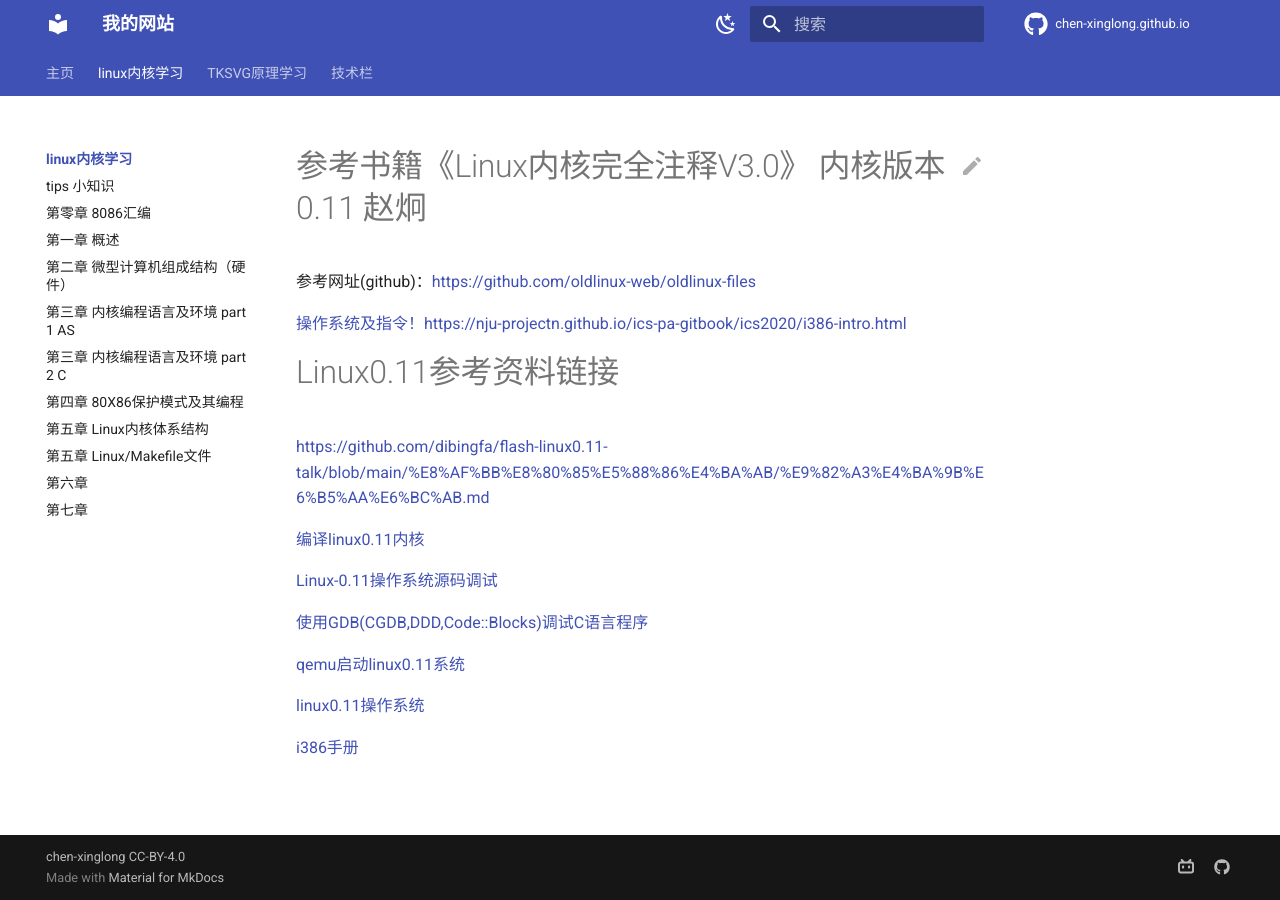
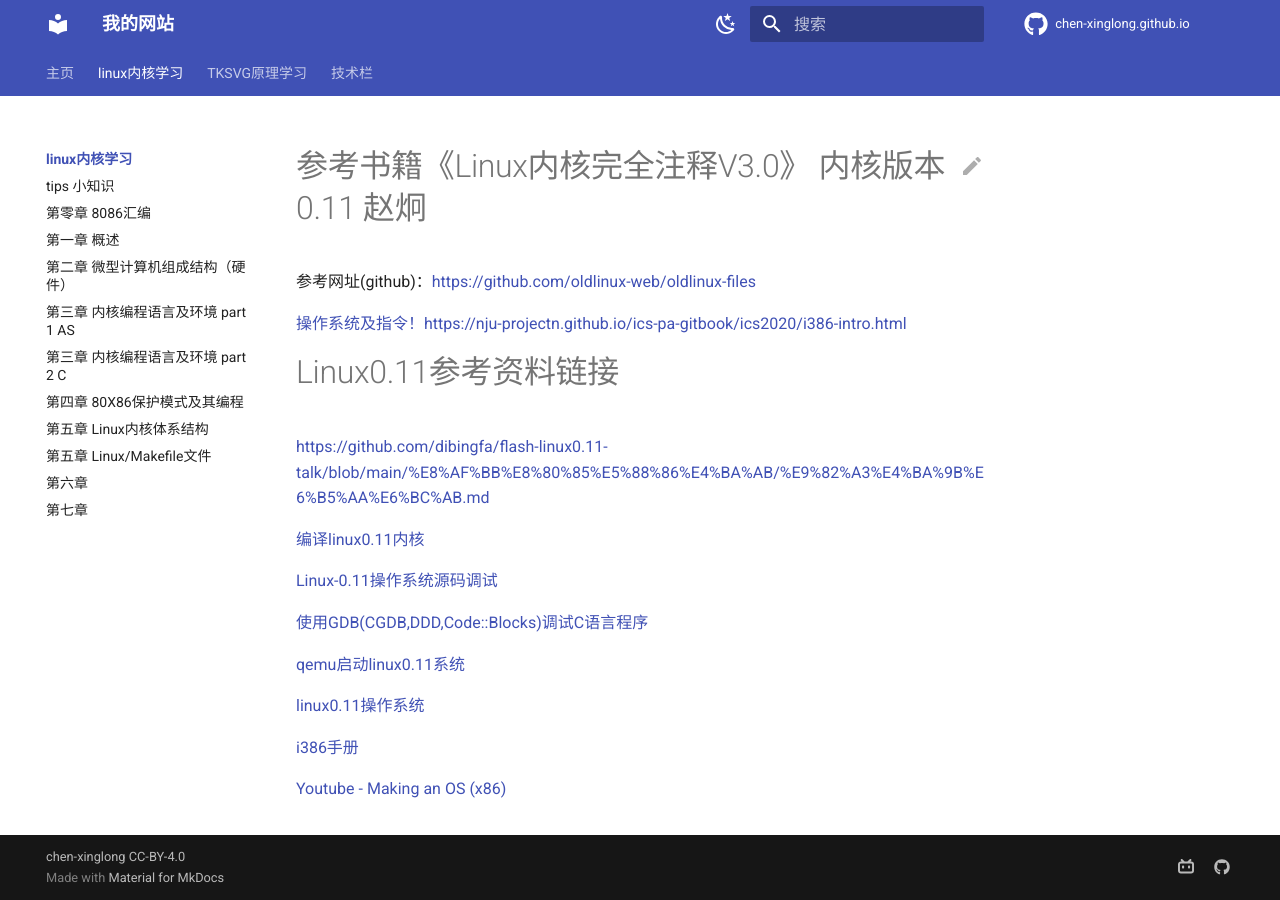
Before and after one commit to chen-xinglong/chen-xinglong.github.io, an MkDocs documentation site: the page built from docs/linux011/index.md, in a window 1280 px wide. Built offline with MkDocs 1.6.1 and Material for MkDocs 9.7.7, drawn with Linux system fonts in a browser that asks for light colours; comment, search, counter and statistics services are not loaded.

Commit message:
modify docs/index011.md

```diff
--- a/docs/linux011/index.md
+++ b/docs/linux011/index.md
@@ -18,3 +18,5 @@
 [linux0.11操作系统](https://github.com/TonyWriting/Linux0.11)
 
 [i386手册](https://css.csail.mit.edu/6.858/2014/readings/i386.pdf)
+
+[Youtube - Making an OS (x86)](https://www.youtube.com/watch?v=APiHPkPmwwU&list=PLm3B56ql_akNcvH8vvJRYOc7TbYhRs19M&index=2)
```
